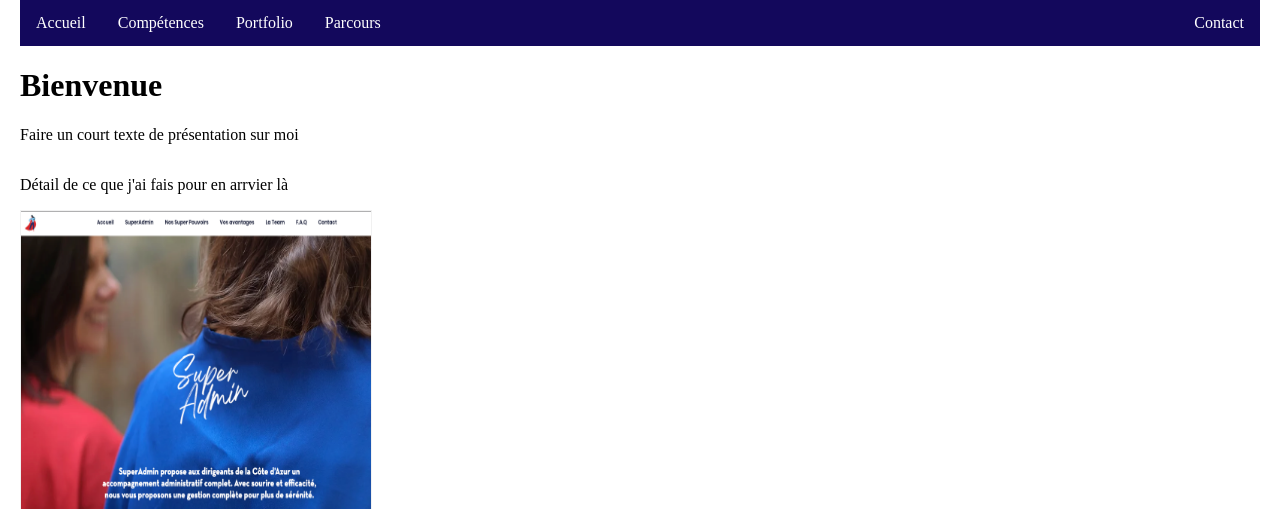
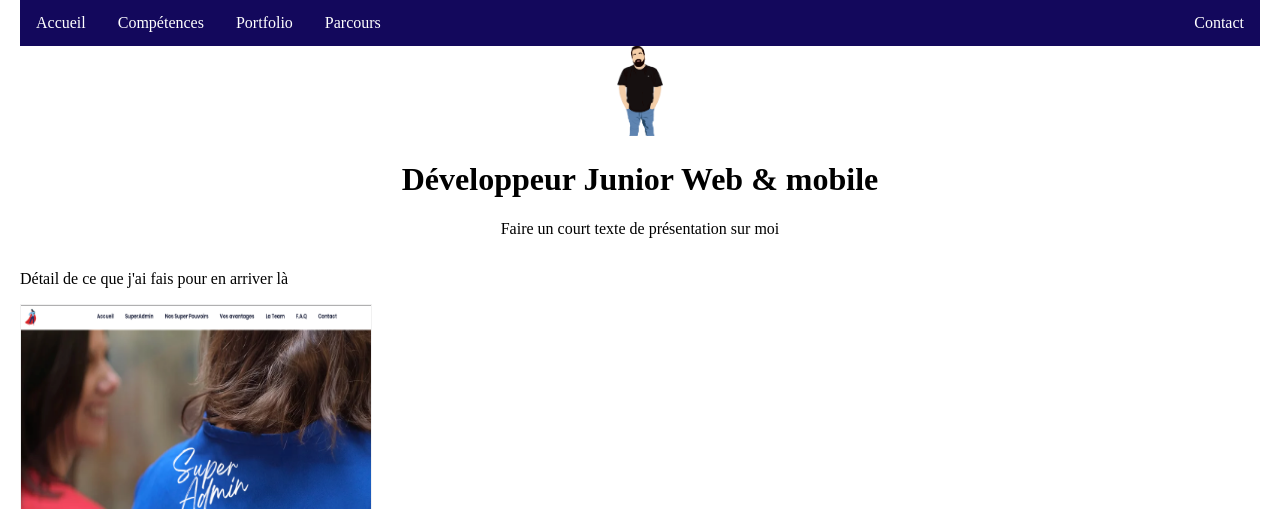
Before and after one commit to Julien2L/schrodinger, a plain HTML site: page index.html in a window 1280 px wide. Shown: the top 509 px of the page. Drawn offline with Linux system fonts and the light colour scheme.

Commit message:
initial commit

```diff
--- a/CSS/style.css
+++ b/CSS/style.css
@@ -4,7 +4,6 @@ body {
     width: 99%;
     max-width: 1240px;
 }
-
 ul {
     list-style-type: none;
     margin: 0;
@@ -27,12 +26,10 @@ ul {
     background-color: rgb(255, 255, 255);
     color: rgb(19, 8, 92);
   }
-
 svg {
     margin: auto;
     color: inherit;
 }
-
 .FlexContainer {
     margin: auto;
     display: flex;
@@ -48,10 +45,19 @@ svg {
     height: 150px;
     margin: 5px;
 }
-
 svg {
     width: 50px;
     padding: 5px;
     text-decoration: none;
     color: black;
   }
+#accueil {
+  text-align: center;
+  align-items: center;
+  margin: auto;
+  width: 99%;
+}
+#accueil img {
+  margin: auto;
+  height: 90px;
+}
--- a/index.html
+++ b/index.html
@@ -22,7 +22,8 @@
 
 <body>
     <div id="accueil">
-        <h1>Bienvenue</h1>
+        <img src="./assets/Illustration Julien.png" alt="">
+        <h1>Développeur Junior Web & mobile</h1>
         <p>Faire un court texte de présentation sur moi</p>
     </div>
 
@@ -33,7 +34,7 @@
     </div>
 
     <div id="parcours">
-        <p>Détail de ce que j'ai fais pour en arrvier là</p>
+        <p>Détail de ce que j'ai fais pour en arriver là</p>
     </div>
 
     <div id="portfolio">
```
Also changed, not shown: assets/Illustration Julien.png (added).
